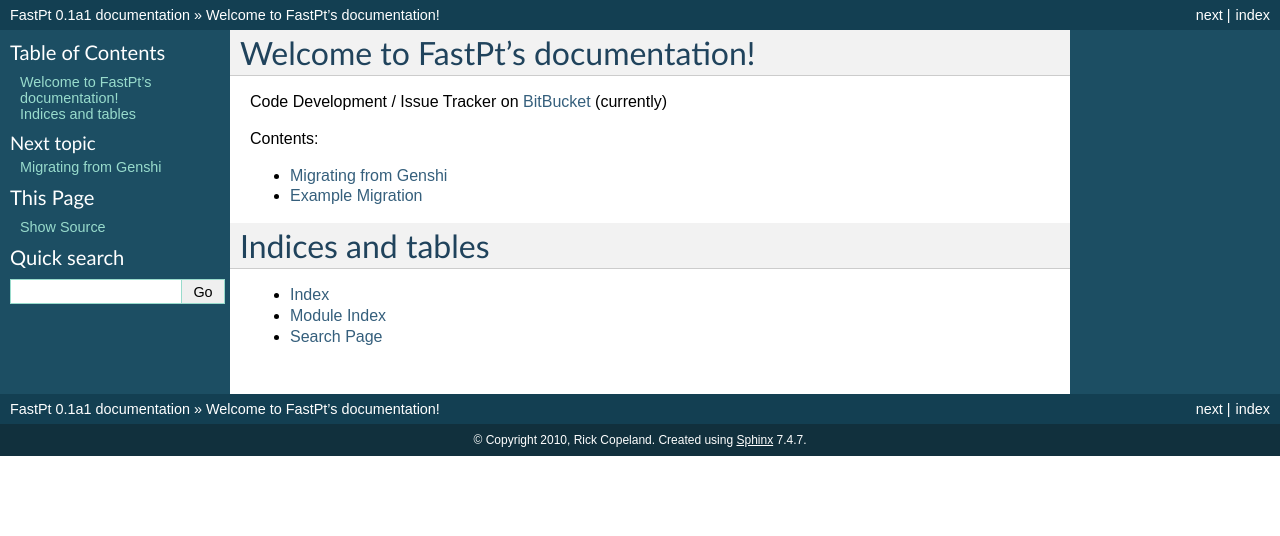
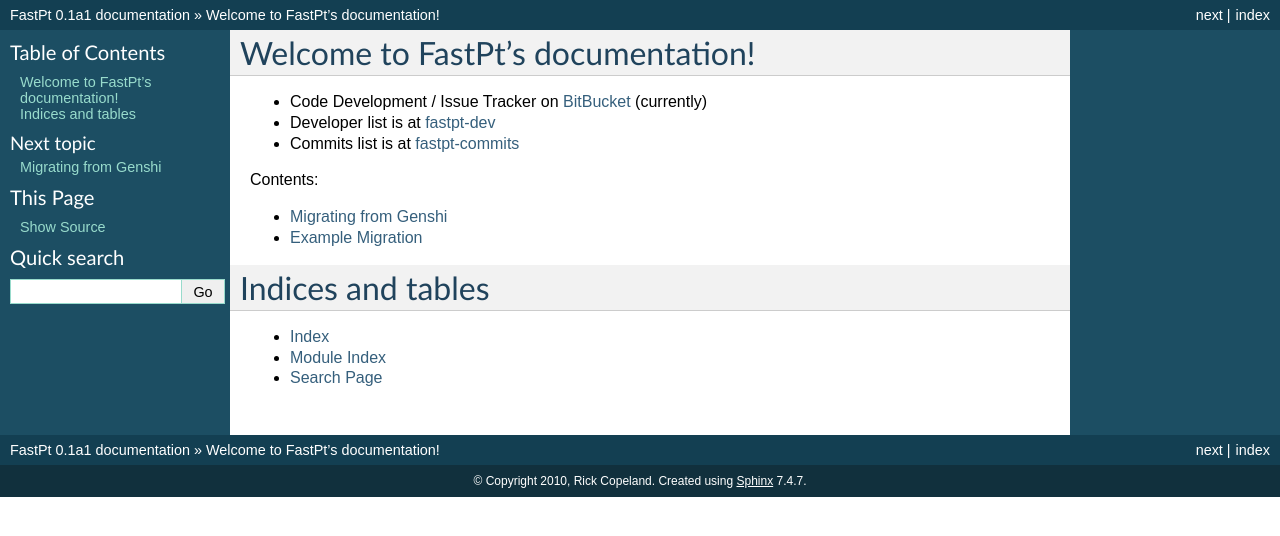
Before and after one commit to jackrosenthal/kajiki, a Sphinx documentation site: the page built from docs/index.rst, in a window 1280 px wide. Shown: the top 536 px of the page. Built offline with Sphinx 7.4.7, drawn with Linux system fonts in a browser that asks for light colours.

Commit message:
Documentation updates

```diff
--- a/docs/index.rst
+++ b/docs/index.rst
@@ -6,7 +6,9 @@
 Welcome to FastPt's documentation!
 ==================================
 
-Code Development / Issue Tracker on BitBucket_ (currently)
+* Code Development / Issue Tracker on BitBucket_ (currently)
+* Developer list is at fastpt-dev_
+* Commits list is at fastpt-commits_
 
 Contents:
 
@@ -23,3 +25,5 @@ Indices and tables
 * :ref:`search`
 
 .. _BitBucket: http://bitbucket.org/rick446/fastpt
+.. _fastpt-dev: http://groups.google.com/group/fastpt-dev
+.. _fastpt-commits: http://groups.google.com/group/fastpt-commits
```
Also changed, not shown: 2 other files.
